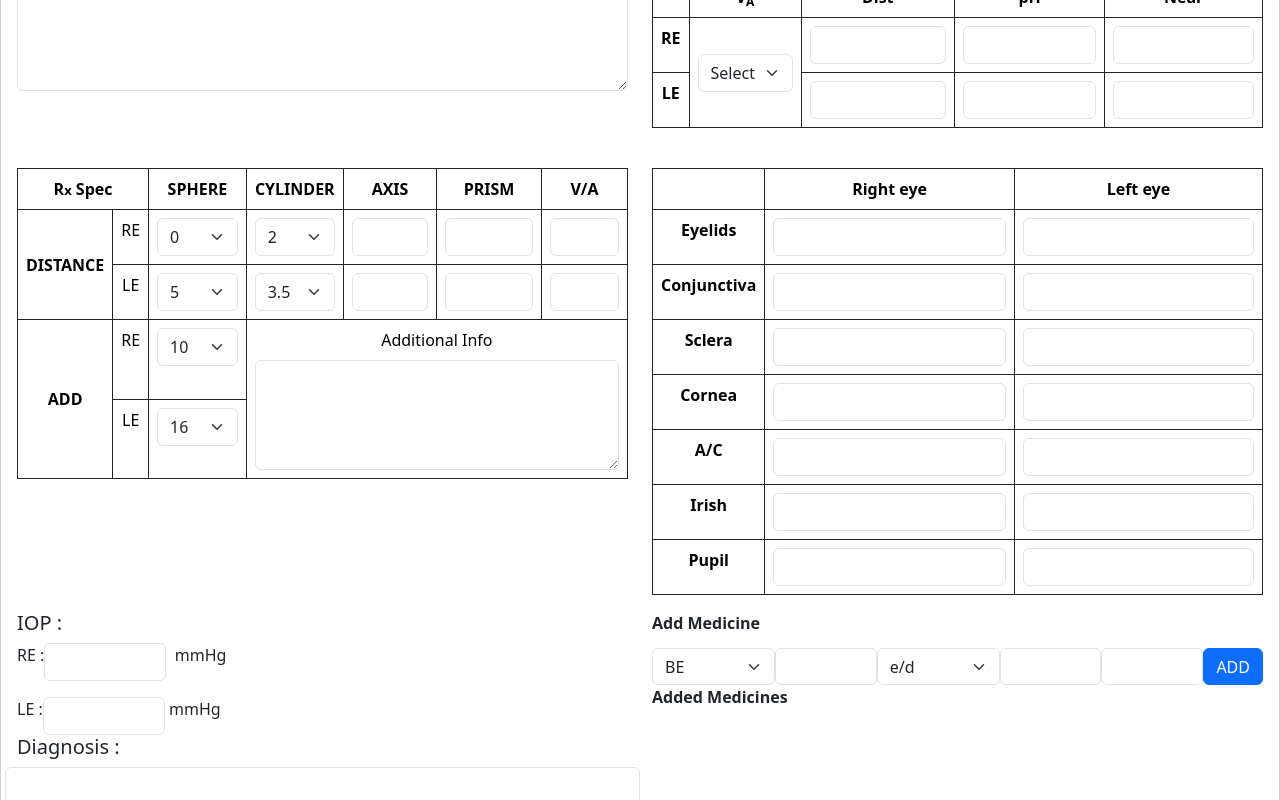
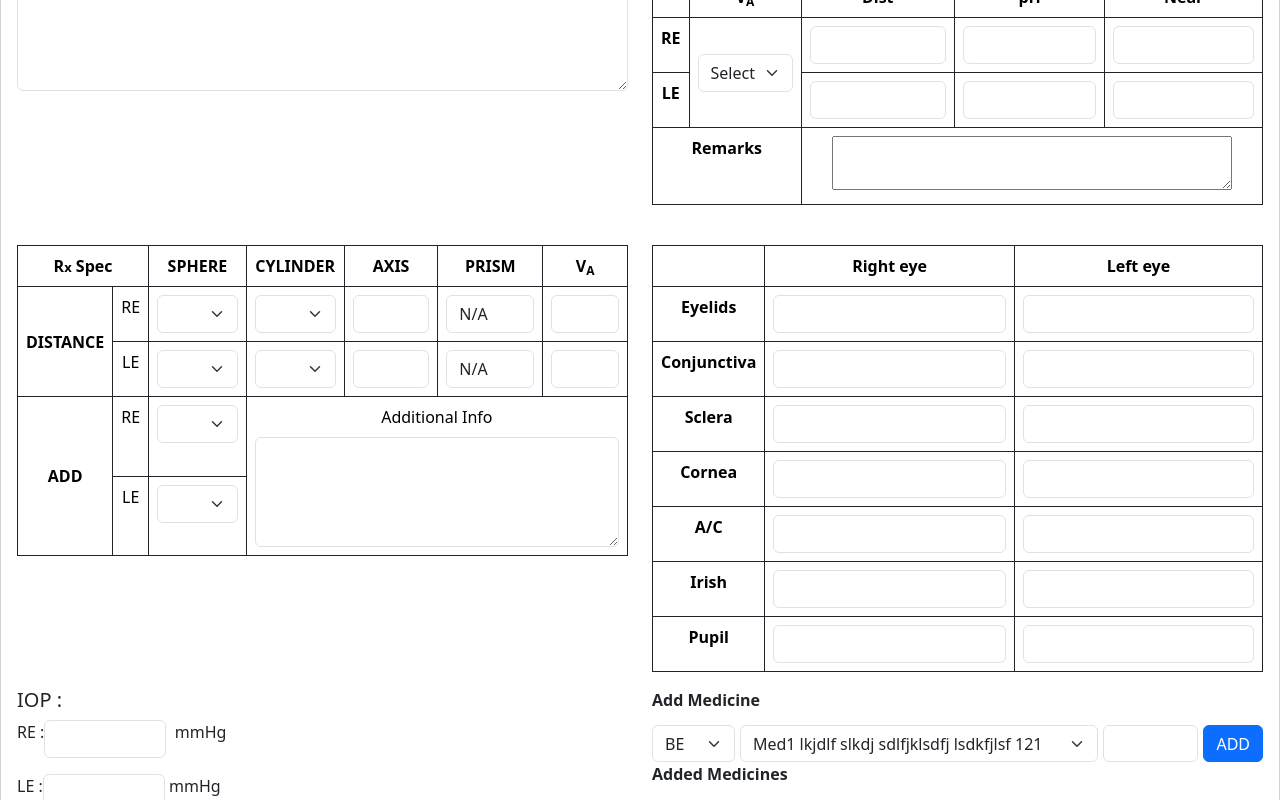
Before and after one commit to pijush-maji/cec-online, a React (Create React App) app: page / in a window 1280 px wide. Shown: the part 320-1120 px from the top of the page. Built offline with nearby package versions, Linux system fonts and the light colour scheme.

Commit message:
updated dropdown values

```diff
--- a/src/components/CecConstants.js
+++ b/src/components/CecConstants.js
@@ -17,18 +17,19 @@ export const dataObj = {
         vaLeDist: "",
         vaLePh: "",
         vaLeNear: "",
-        distanceReSphere: "0",
+        vaRemarks: "",
+        distanceReSphere: "",
         distanceReCylinder: "2",
         distanceReAxis: "",
-        distanceRePrism: "",
+        distanceRePrism: "N/A",
         distanceReVa: "",
-        distanceLeSphere: "5",
-        distanceLeCylinder: "4.50",
+        distanceLeSphere: "",
+        distanceLeCylinder: "",
         distanceLeAxis: "",
-        distanceLePrism: "",
+        distanceLePrism: "N/A",
         distanceLeVa: "",
-        addReSphere: "10",
-        addLeSphere: "16",
+        addReSphere: "",
+        addLeSphere: "",
         addInfo: "",
         eyelidsRe: "",
         conjunctivaRe: "",
@@ -55,14 +56,18 @@ export const medicineObj = {
     eye: "",
     medName: "",
     medType: "",
-    medFreq: "",
-    medDuration: ""
 }
 
-export const distanceReSphereData = [-0.25,0,0.25,0.50,0.75,1,1.25,1.50,1.75,2,2.25,2.50,2.75,3,3.25,3.50,3.75,4];
-export const distanceLeSphereData = [4,4.5,5,5.5,6];
-export const addReSphereData = [6,7,8,9,10,11,12,13,14];
-export const addLeSphereData = [14,16,18,20];
+export const distanceSphereData = ['', 'N/A', '-20.00', '-18.00', '-16.00','-14.00', '-13.00', '-12.00', '-11.00',
+    '-10.00', '-9.00', '-8.00', '-7.00','-6.00', '-5.50', '-5.00', '-4.50','-4.00', '-3.75', '-3.50',
+    '-3.25', '-3.00', '-2.75', '-2.50', '-2.25', '-2.00', '-1.75', '-1.50', '-1.25', '-1.00', '-0.75',
+    '-0.50', '-0.25', '0.00', '0.25', '0.50', '0.75', '1.00', '1.25', '1.50', '1.75', '2.00', '2.25',
+    '2.50', '2.75', '3.00', '3.25', '3.50', '3.75', '4.00', '4.50', '5.00', '5.50', '6.00','7.00',
+    '8.00', '9.00', '10.00', '11.00', '12.00', '13.00', '14.00', '16.00', '18.00', '20.00']
 
-export const distanceReCylinderData = [0.25,0.50,0.75,1,1.25,1.50,1.75,2,2.25,2.50,2.75,3,3.25,3.50];
-export const distanceLeCylinderData = [3.50,4,4.50,5,5.50,6];
+export const distanceCylinderData = ["", "N/A", "-6.00", "-5.50", "-5.00", "-4.50", "-4.00", "-3.50","-3.50", "-3.25", "-3.00",
+    "-2.75", "-2.50", "-2.25", "-2.00", "-1.75", "-1.50", "-1.25", "-1.00", "-0.75", "-0.50", "-0.25", "0.00",
+    "0.25", "0.50","0.75", "1.00", "1.25", "1.50", "1.75", "2.00", "2.25", "2.50", "2.75", "3.00", "3.25", "3.50",
+    "4.00", "4.50", "5.00", "5.50", "6.00"];
+export const addSphereData = ["", "N/A", "0.25", "0.50","0.75", "1.00", "1.25", "1.50", "1.75", "2.00",
+    "2.25", "2.50", "2.75", "3.00", "3.25", "3.50"];
--- a/src/components/DataIntake.css
+++ b/src/components/DataIntake.css
@@ -11,6 +11,6 @@ input[type=number]::-webkit-outer-spin-button {
     cursor: pointer;
 }
 
-.remove{
-
+.lm-5{
+    margin-left: 5px;
 }
--- a/src/components/DataIntake.js
+++ b/src/components/DataIntake.js
@@ -1,6 +1,6 @@
 import { useState } from 'react';
 import './DataIntake.css';
-import { addLeSphereData, addReSphereData, dataObj, distanceLeCylinderData, distanceLeSphereData, distanceReCylinderData, distanceReSphereData, medicineObj } from './CecConstants';
+import { addSphereData, dataObj, distanceCylinderData, distanceSphereData, medicineObj } from './CecConstants';
 import MedicineIntake from './MedicineIntake';
 
 const DataIntake = () => {
@@ -47,19 +47,19 @@ const DataIntake = () => {
         })
         setMed(medicineObj);
     }
-    const handleMedChange = (e) =>{
-        const {name,value} = e.target;
-        setMed(prvData=>{
-            return{
+    const handleMedChange = (e) => {
+        const { name, value } = e.target;
+        setMed(prvData => {
+            return {
                 ...prvData,
                 [name]: value
             }
         });
     }
     const removeMedicine = (med) => {
-        setMedList(prvData=>{
+        setMedList(prvData => {
             const temp = prvData;
-            const temp1 = temp.filter(m=>m!==med)
+            const temp1 = temp.filter(m => m !== med)
             return temp1;
         });
 
@@ -165,6 +165,13 @@ const DataIntake = () => {
                                             <td><input type="text" id="vaLeNear" name="vaLeNear" className="form-control"
                                                 value={formData.vaLeNear} onChange={handleFormDataChange} /></td>
                                         </tr>
+                                        <tr>
+                                            <th colSpan={2}>Remarks</th>
+                                            <td colSpan={3}>
+                                                <textarea id="vaRemarks" name="vaRemarks" value={formData.vaRemarks}
+                                                onChange={handleFormDataChange} rows={2} style={{width:"90%"}}/>
+                                            </td>
+                                        </tr>
                                     </tbody>
                                 </table>
                             </div>
@@ -175,19 +182,19 @@ const DataIntake = () => {
                                     <thead>
                                         <tr>
                                             <th scope="col" colSpan="2">R<span style={{ fontSize: "13px" }}>x</span> Spec</th>
-                                            <th scope="col" style={{width:"16%"}}>SPHERE</th>
+                                            <th scope="col" style={{ width: "16%" }}>SPHERE</th>
                                             <th scope="col">CYLINDER</th>
                                             <th scope="col">AXIS</th>
                                             <th scope="col">PRISM</th>
-                                            <th scope="col">V/A</th>
+                                            <th scope="col">V<sub>A</sub></th>
                                         </tr>
                                     </thead>
                                     <tbody>
                                         <tr>
                                             <th scope="row" rowSpan="2" className='vertical-center'>DISTANCE</th>
                                             <td>RE</td>
-                                            <td>{createSelectTag("distanceReSphere", distanceReSphereData, formData.distanceReSphere)}</td>
-                                            <td>{createSelectTag("distanceReCylinder", distanceReCylinderData, formData.distanceReCylinder)}</td>
+                                            <td>{createSelectTag("distanceReSphere", distanceSphereData, formData.distanceReSphere)}</td>
+                                            <td>{createSelectTag("distanceReCylinder", distanceCylinderData, formData.distanceReCylinder)}</td>
                                             <td><input type='text' id='distanceReAxis' name='distanceReAxis' className='form-control'
                                                 value={formData.distanceReAxis} onChange={handleFormDataChange} /></td>
                                             <td><input type='text' id='distanceRePrism' name='distanceRePrism' className='form-control'
@@ -197,8 +204,8 @@ const DataIntake = () => {
                                         </tr>
                                         <tr>
                                             <td>LE</td>
-                                            <td>{createSelectTag("distanceLeSphere", distanceLeSphereData, formData.distanceLeSphere)}</td>
-                                            <td>{createSelectTag("distanceLeCylinder", distanceLeCylinderData, formData.distanceLeCylinder)}</td>
+                                            <td>{createSelectTag("distanceLeSphere", distanceSphereData, formData.distanceLeSphere)}</td>
+                                            <td>{createSelectTag("distanceLeCylinder", distanceCylinderData, formData.distanceLeCylinder)}</td>
                                             <td><input type='text' id='distanceLeAxis' name='distanceLeAxis' className='form-control'
                                                 value={formData.distanceLeAxis} onChange={handleFormDataChange} /></td>
                                             <td><input type='text' id='distanceLePrism' name='distanceLePrism' className='form-control'
@@ -209,7 +216,7 @@ const DataIntake = () => {
                                         <tr>
                                             <th scope="row" rowSpan="2" className='vertical-center'>ADD</th>
                                             <td>RE</td>
-                                            <td>{createSelectTag("addReSphere", addReSphereData, formData.addReSphere)}</td>
+                                            <td>{createSelectTag("addReSphere", addSphereData, formData.addReSphere)}</td>
                                             <td colSpan="4" rowSpan="4">
                                                 <label htmlFor="addInfo" className="form-label">Additional Info</label>
                                                 <textarea id='addInfo' name='addInfo' cols="50" rows="4" className='form-control'
@@ -218,7 +225,7 @@ const DataIntake = () => {
                                         </tr>
                                         <tr>
                                             <td>LE</td>
-                                            <td>{createSelectTag("addLeSphere", addLeSphereData, formData.addLeSphere)}</td>
+                                            <td>{createSelectTag("addLeSphere", addSphereData, formData.addLeSphere)}</td>
                                         </tr>
                                     </tbody>
                                 </table>
@@ -292,24 +299,28 @@ const DataIntake = () => {
                                 </div>
                             </div>
                             <div className='col'>
-                                <b>Add Medicine</b>
+                                <b>Add Medicine</b><br/>
                                 <div style={{ display: "inline-flex", height: "37px", marginTop: "13px" }}>
-                                    <select name="eye" value={med.eye} className="form-select" onChange={handleMedChange}>
+                                    <select name="eye" value={med.eye} className="form-select"
+                                    style={{width:"18%"}}
+                                    onChange={handleMedChange}>
                                         <option value="BE">BE</option>
                                         <option value="LE">RE</option>
                                         <option value="LE">LE</option>
                                     </select>
-                                    <input name="medName" value={med.medName} type="text" className="form-control" onChange={handleMedChange} />
-                                    <select name="medType" value={med.medType} className="form-select" onChange={handleMedChange}>
-                                        <option value="e/d">e/d</option>
-                                        <option value="oint">Oint</option>
-                                        <option value="Tab">Tab</option>
+                                    <select name="medName" value={med.medName} className="lm-5 form-select" onChange={handleMedChange}>
+                                        <option value="1">Med1 lkjdlf slkdj sdlfjklsdfj lsdkfjlsf 121 </option>
+                                        <option value="2">Med2</option>
+                                        <option value="3">Med3</option>
                                     </select>
-                                    <input name="medFreq" value={med.medFreq} type="text" className="form-control" onChange={handleMedChange} />
-                                    <input name="medDuration" value={med.medDuration} type="text" className="form-control" onChange={handleMedChange} />
-                                    <button type="button" className="btn btn-primary" onClick={() => addMedicine()}>ADD</button>
+                                    <input name="medType" value={med.medType} type="text" className="lm-5 form-control"
+                                    style={{width:"25%"}}
+                                    onChange={handleMedChange} />
+                                    <button type="button" className="lm-5 btn btn-primary" onClick={() => addMedicine()}>ADD</button>
                                 </div>
-                                <b>Added Medicines</b>
+                                <div>
+                                    <b>Added Medicines</b>
+                                </div>
                                 {medList.map((med, inx) => {
                                     return (
                                         <MedicineIntake
--- a/src/components/MedicineIntake.js
+++ b/src/components/MedicineIntake.js
@@ -7,20 +7,19 @@ const MedicineIntake = (props) =>{
     }
     return(
         <div style={{ display: "inline-flex", height: "37px", marginTop: "13px" }}>
-            <select disabled name="eye" value={props.med.eye} className="form-select" onChange={handleMedChange}>
+            <select disabled name="eye" value={props.med.eye} className="form-select"
+            style={{width:"18%"}} onChange={handleMedChange}>
                 <option value="BE">BE</option>
                 <option value="LE">RE</option>
                 <option value="LE">LE</option>
+            </select><select disabled name="medName" value={props.med.medName} className="lm-5 form-select" onChange={handleMedChange}>
+                <option value="1">Med1</option>
+                <option value="2">Med2</option>
+                <option value="3">Med3</option>
             </select>
-            <input disabled name="medName" value={props.med.medName} type="text" className="form-control" onChange={handleMedChange}/>
-            <select disabled name="medType" value={props.med.medType} className="form-select" onChange={handleMedChange}>
-                <option value="e/d">e/d</option>
-                <option value="oint">Oint</option>
-                <option value="Tab">Tab</option>
-            </select>
-            <input disabled name="medFreq" value={props.med.medFreq} type="text" className="form-control" onChange={handleMedChange} />
-            <input disabled name="medDuration" value={props.med.medDuration} type="text" className="form-control" onChange={handleMedChange} />
-            <img src="./minus.png" alt="delete"  style={{cursor:"pointer"}} onClick={()=>props.removeMed(props.med)}/>
+            <input disabled name="medType" value={props.med.medType} type="text" className="lm-5 form-control"
+            style={{width:"25%"}} onChange={handleMedChange} />
+            <img src="./minus.png" alt="delete" className="lm-5"  style={{cursor:"pointer"}} onClick={()=>props.removeMed(props.med)}/>
         </div>
     )
 }
```
